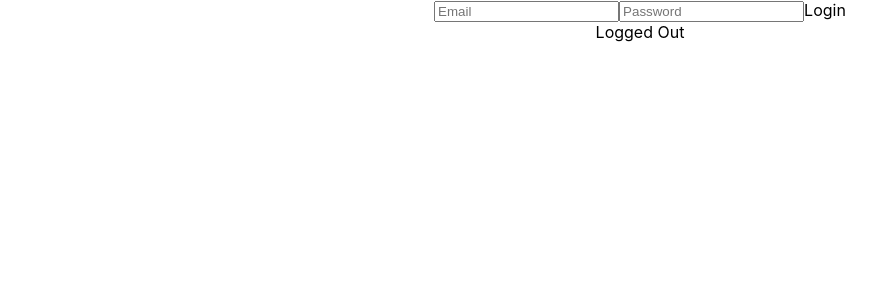
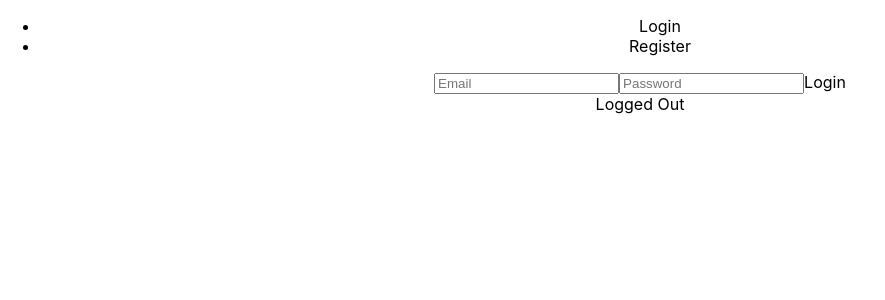
Before and after one commit to fixman93/loginRegister_ReactJS, a React (Create React App) app: page / in a window 1280 px wide. Shown: the top 300 px of the page, without its empty margins (0-885 px from the left). Built offline with nearby package versions, Linux system fonts and the light colour scheme.

Commit message:
add: Register component with test

```diff
--- a/src/App.js
+++ b/src/App.js
@@ -1,13 +1,46 @@
-import React from 'react';
+import React, { Component } from 'react';
 import Login from './Login'
+import Register from './register/Register'
 import './App.css';
 
-function App() {
-  return (
-    <div className="App">
-      <Login />
-    </div>
-  );
+class App extends Component {
+
+  constructor(props) {
+    super(props)
+    this.state = {
+      isLogin: true
+    }
+    this.navMenu = this.navMenu.bind(this)
+  }
+
+  navMenu(nav) {
+    const { isLogin } = this.state
+    if (nav === 'login') {
+      this.setState({
+        isLogin: true
+      })
+    }
+    else {
+      this.setState({
+        isLogin: false
+      })
+    }
+  }
+  render() {
+    const { isLogin } = this.state
+    return (
+      <div className="App">
+
+        <div className="nav">
+          <ul>
+            <li className='login-tab' onClick={() => this.navMenu('login')}>Login</li>
+            <li className='register-tab' onClick={() => this.navMenu('register')}>Register</li>
+          </ul>
+        </div>
+        {isLogin ? <Login /> : <Register />}
+      </div>
+    )
+  }
 }
 
 export default App;
```
Also changed, not shown: 1 other file (tests, documents, lock files or other folders).
